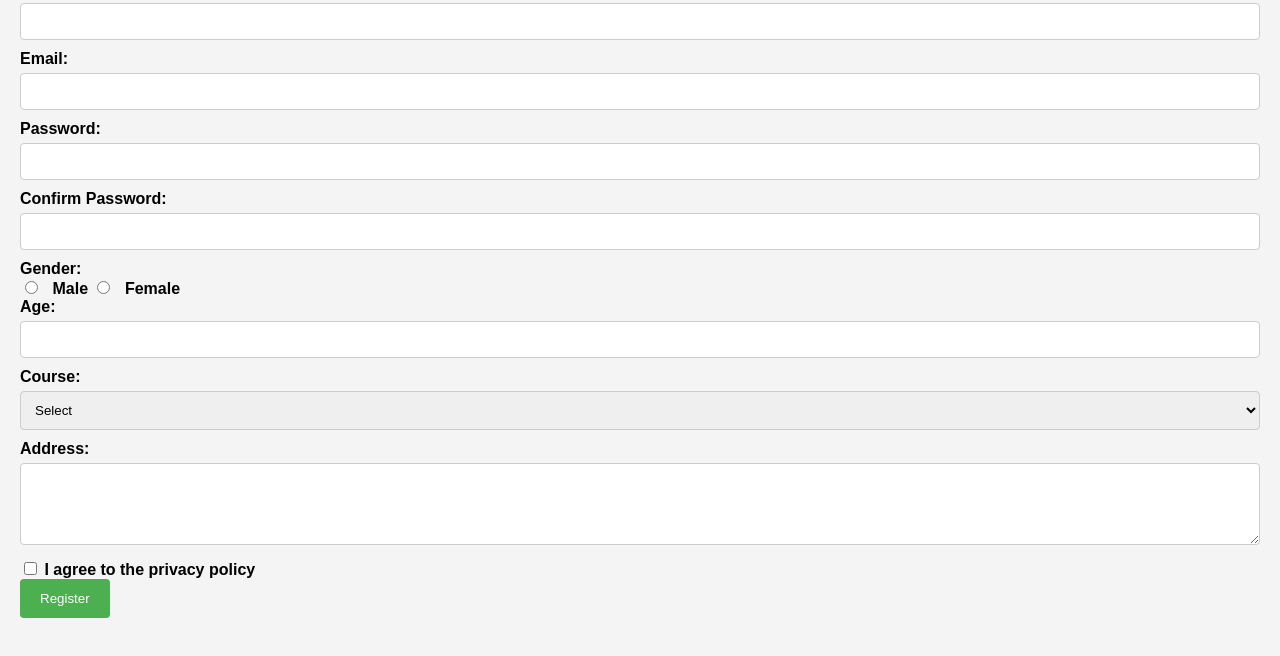
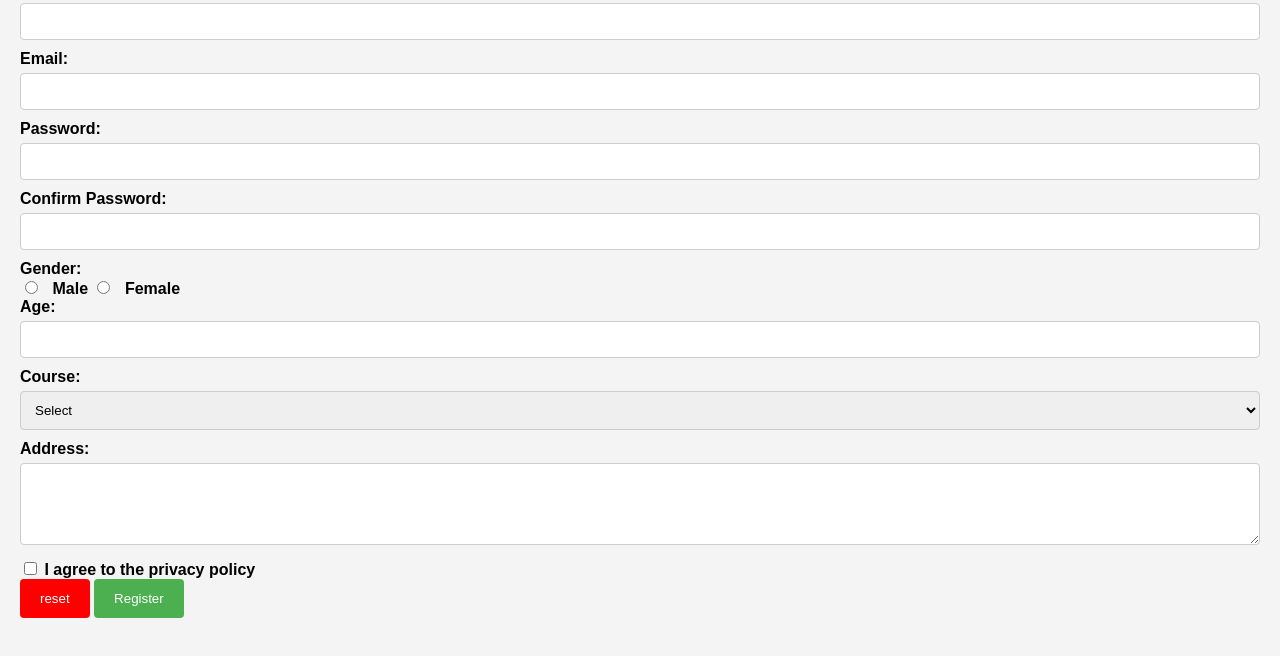
Before and after one commit to helgazh/06_HW_Forms, a plain HTML site: page index.html in a window 1280 px wide. Shown: the part 108-764 px from the top of the page. Drawn offline with Linux system fonts and the light colour scheme.

Commit message:
added button reset

```diff
--- a/index.html
+++ b/index.html
@@ -55,6 +55,7 @@
             <label for="privacy_policy">I agree to the privacy policy</label><br>
         </div>
         <div>
+            <input type="reset" value="reset">
             <input type="submit" value="Register">
         </div>
     </form>
--- a/style.css
+++ b/style.css
@@ -45,6 +45,18 @@ input[type="submit"] {
 input[type="submit"]:hover {
     background-color: #45a049;
 }
+input[type="reset"] {
+    background-color: red;
+    color: white;
+    padding: 12px 20px;
+    border: none;
+    border-radius: 4px;
+    cursor: pointer;
+}
+input[type="reset"]:hover {
+    background-color: rgba(255, 0, 0, 0.886);
+}
+
 
 input[type="radio"] {
     margin-right: 10px;
```
